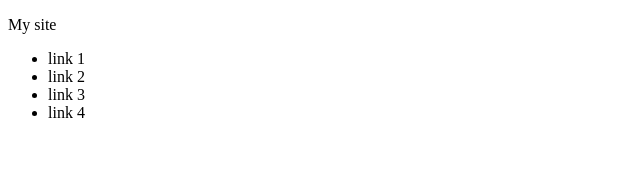
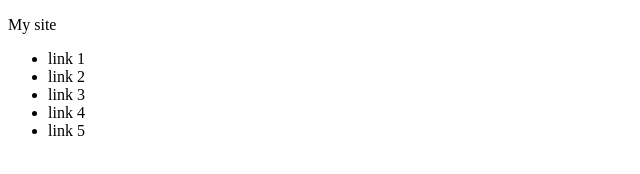
Before and after one commit to ShotaChanturiya/JavaRush, a plain HTML site: page index.html in a window 1280 px wide. Shown: the full height of the page, 0-640 px from the left. Drawn offline with Linux system fonts and the light colour scheme.

Commit message:
feat:add link 5

```diff
--- a/index.html
+++ b/index.html
@@ -15,6 +15,7 @@
             <li>link 2</li>
             <li>link 3</li>
             <li>link 4</li>
+            <li>link 5</li>
         </ul>
     </header>
 </body>
```
